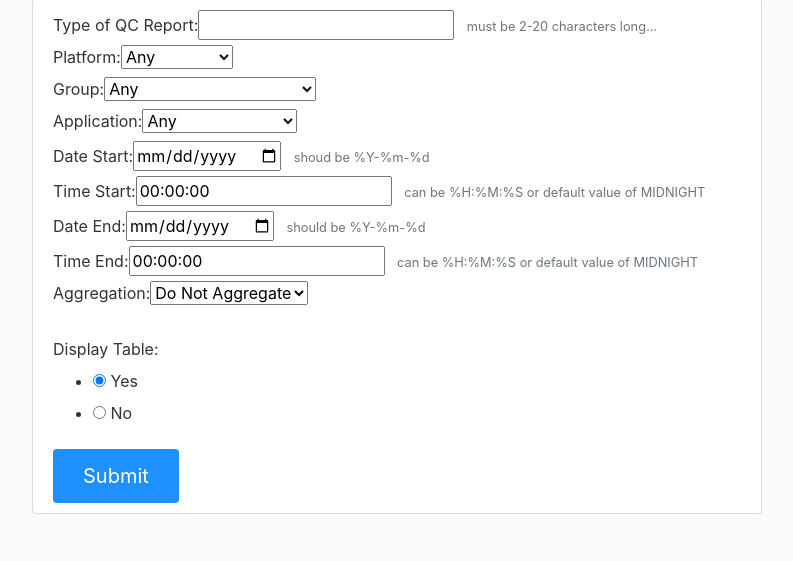
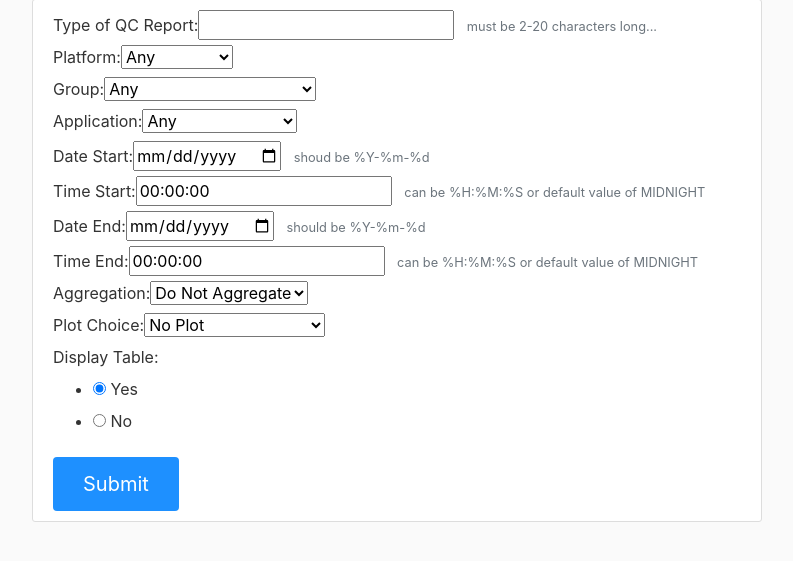
Before and after one commit to BCM-HGSC/qcweb, a Flask app: page /query in a window 1280 px wide. Shown: the part 137-698 px from the top of the page, without its empty margins (53-846 px from the left). Run offline with Flask 2, Linux system fonts and the light colour scheme; parts of the project's set-up code (start-up, migrations or seed data) failed here and were passed over; some libraries are stand-ins or nearby versions.

Commit message:
Add plot_choice back in query.html

```diff
--- a/qcweb/templates/query.html
+++ b/qcweb/templates/query.html
@@ -48,6 +48,11 @@
         Aggregation: {{ message }}
       </div>
     {% endfor %}
+    {% for message in form.plot_choice.errors %}
+      <div class="alert alert-warning" role="alert">
+        Plot: {{ message }}
+      </div>
+    {% endfor %}
       <div class="content-section">
           <form method="POST" action="" target="_blank">
           {{ form.qcreport.label }}{{ form.qcreport }}
@@ -84,7 +89,7 @@
           <br>
           {{ form.agg.label }}{{ form.agg }}
           <br>
-          {# { form.plot_choice.label }}{{ form.plot_choice } #}
+          {{ form.plot_choice.label }}{{ form.plot_choice }}
           <br>
           {{ form.display_table.label }}{{ form.display_table }}
           {{ form.submit(class="btn btn-outline-info") }}
```
